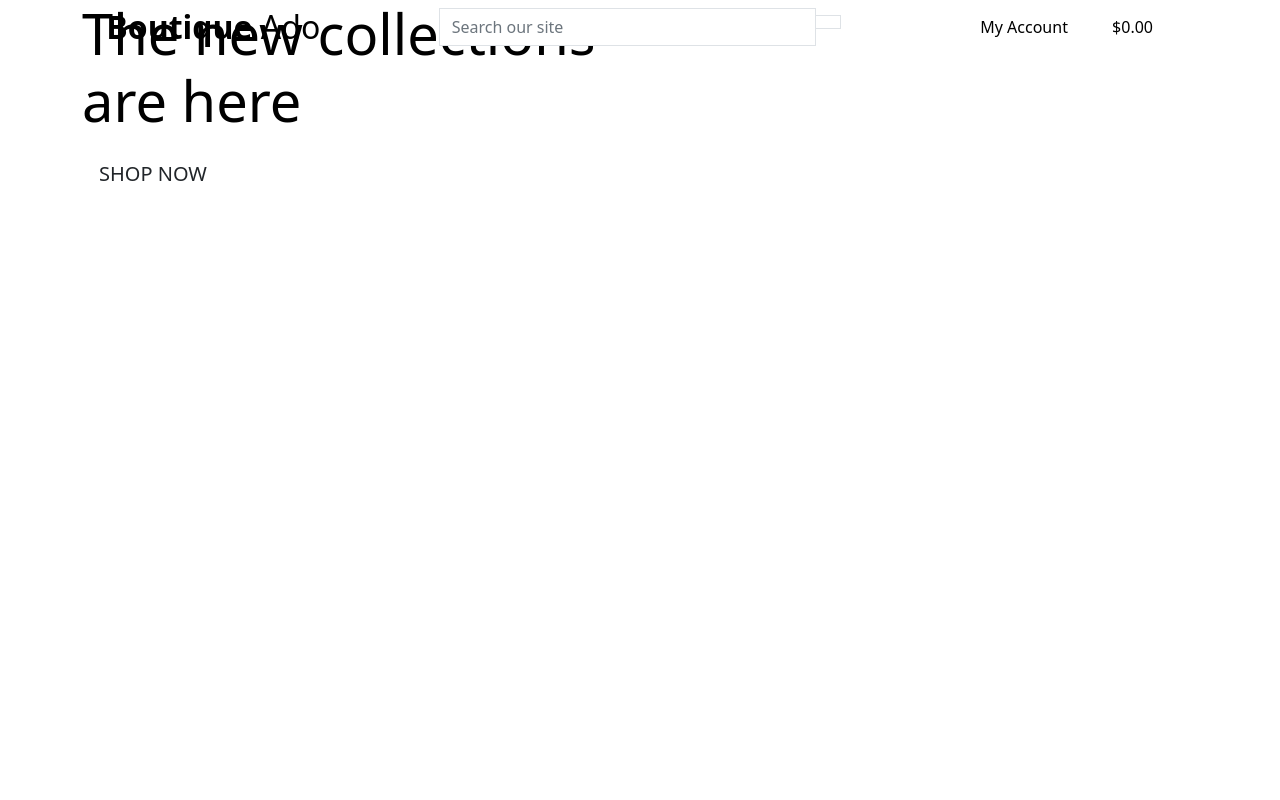
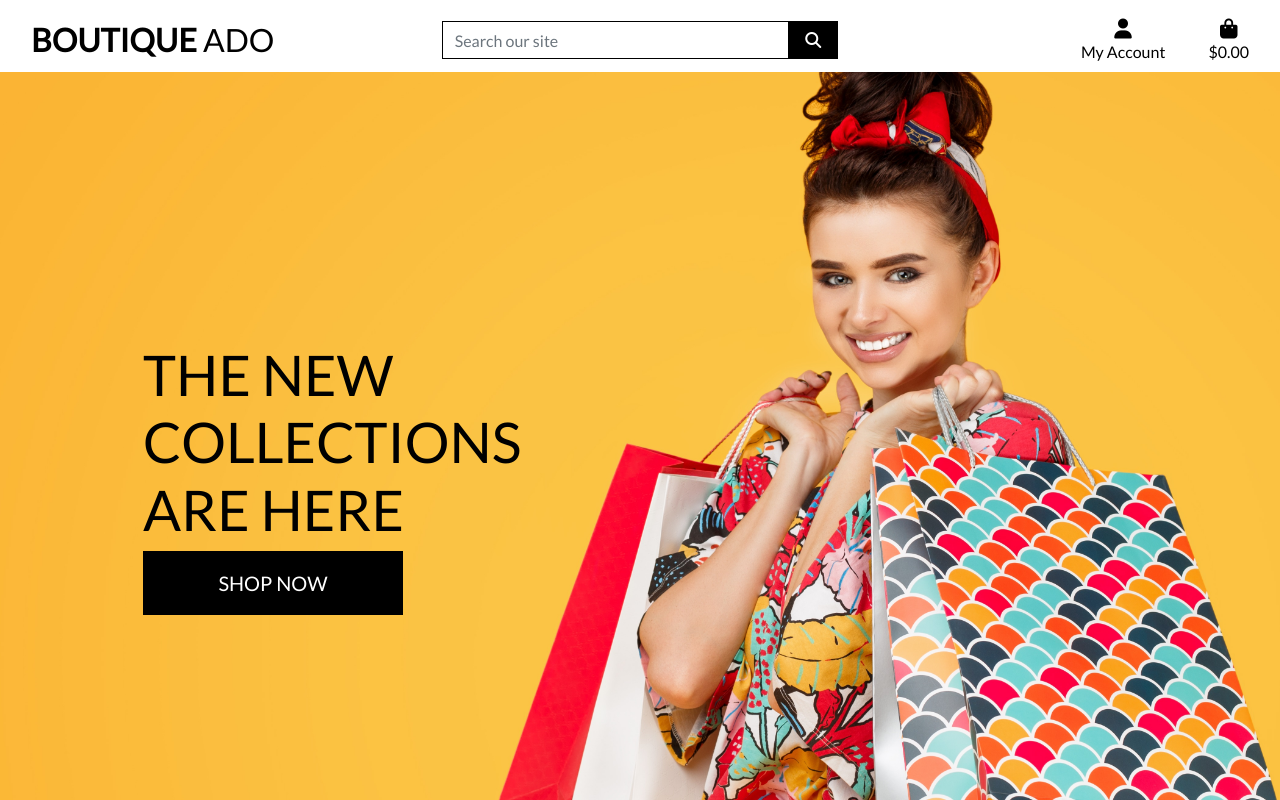
Before and after one commit to theodorCodes/shop-ado-tutorial, a Django app: page / in a window 1280 px wide. Run offline with Django 3.2, Linux system fonts and the light colour scheme; some libraries are stand-ins or nearby versions.

Commit message:
completed homepage header and css

```diff
--- a/boutique_ado/settings.py
+++ b/boutique_ado/settings.py
@@ -152,6 +152,11 @@ USE_TZ = True
 # https://docs.djangoproject.com/en/3.2/howto/static-files/
 
 STATIC_URL = '/static/'
+STATICFILES_DIRS = (os.path.join(BASE_DIR, 'static'),)
+
+MEDIA_URL = '/media/'
+MEDIA_ROOT = os.path.join(BASE_DIR, 'media')
+
 
 # Default primary key field type
 # https://docs.djangoproject.com/en/3.2/ref/settings/#default-auto-field
--- a/boutique_ado/urls.py
+++ b/boutique_ado/urls.py
@@ -15,9 +15,11 @@ Including another URLconf
 """
 from django.contrib import admin
 from django.urls import path, include
+from django.conf import settings
+from django.conf.urls.static import static
 
 urlpatterns = [
     path('admin/', admin.site.urls),
     path('accounts/', include('allauth.urls')),  # required by allauth
     path('', include('home.urls')),  # added for home template
-]
+] + static(settings.MEDIA_URL, document_root=settings.MEDIA_ROOT)
--- /dev/null
+++ b/static/css/base.css
@@ -0,0 +1,81 @@
+html {
+  height: 100%;
+}
+
+body {
+  background: url('/media/homepage_background_cropped.jpg') no-repeat center center fixed;
+  background-size: cover;
+  height: calc(100vh - 164px);
+  color: #555;
+  font-family: 'Lato';
+}
+
+/* from Bulma */
+.icon {
+  align-items: center;
+  display: inline-flex;
+  justify-content: center;
+  height: 1.5rem;
+  width: 1.5rem;
+}
+
+.logo-font {
+  text-transform: uppercase;
+}
+
+.main-logo-link {
+  width: fit-content;
+}
+
+.shop-now-button {
+  background: black;
+  color: white;
+  min-width: 260px;
+}
+
+.btn-black {
+  background: black;
+  color: white;
+}
+
+.shop-now-button:hover,
+.shop-now-button:active,
+.shop-now-button:focus,
+.btn-black:hover,
+.btn-black:active,
+.btn-black:focus {
+  background: #222;
+  color: white;
+}
+
+.text-black {
+  color: #000 !important;
+}
+
+.border-black {
+  border: 1px solid black !important;
+}
+
+/* -------------------------------- Media Queries */
+
+/* Slightly larger container on xl screens */
+@media (min-width: 1200px) {
+.container {
+  max-width: 80%;
+}
+}
+
+/* fixed top navbar only on medium and up */
+@media (min-width: 992px) {
+  .fixed-top-desktop-only {
+      position: fixed;
+      top: 0;
+      right: 0;
+      left: 0;
+      z-index: 1030;
+  }
+
+  .header-container {
+      padding-top: 164px;
+  }
+}
--- a/templates/base.html
+++ b/templates/base.html
@@ -6,10 +6,9 @@
 <head>
 
   {% block meta %}
-  <!-- Required meta tags -->
   <meta http-equiv="X-UA-Compatible" content="ie=edge">
   <meta charset="utf-8">
-  <meta name="viewport" content="width=device-width, initial-scale=1">
+  <meta name="viewport" content="width=device-width, initial-scale=1, shrink-to-fit=no">
   {% endblock %}
 
   <!-- custom meta -->
@@ -17,9 +16,10 @@
   {% endblock %}
 
   {% block corecss %}
-  <!-- Bootstrap CSS -->
-  <link href="https://cdn.jsdelivr.net/npm/bootstrap@5.1.3/dist/css/bootstrap.min.css" rel="stylesheet"
-    integrity="sha384-1BmE4kWBq78iYhFldvKuhfTAU6auU8tT94WrHftjDbrCEXSU1oBoqyl2QvZ6jIW3" crossorigin="anonymous">
+  <link rel="stylesheet" href="https://stackpath.bootstrapcdn.com/bootstrap/4.4.1/css/bootstrap.min.css"
+    integrity="sha384-Vkoo8x4CGsO3+Hhxv8T/Q5PaXtkKtu6ug5TOeNV6gBiFeWPGFN9MuhOf23Q9Ifjh" crossorigin="anonymous">
+  <link rel="stylesheet" href="https://fonts.googleapis.com/css?family=Lato&display=swap">
+  <link rel="stylesheet" href="{% static 'css/base.css' %}">
   {% endblock %}
 
   <!-- custom css -->
@@ -27,13 +27,15 @@
   {% endblock %}
 
   {% block corejs %}
-  <!-- jQuery -->
-  <script src="https://code.jquery.com/jquery-3.6.0.min.js"
-    integrity="sha256-/xUj+3OJU5yExlq6GSYGSHk7tPXikynS7ogEvDej/m4=" crossorigin="anonymous"></script>
-
-  <!-- Option 1: Bootstrap Bundle with Popper -->
-  <script src="https://cdn.jsdelivr.net/npm/bootstrap@5.1.3/dist/js/bootstrap.bundle.min.js"
-    integrity="sha384-ka7Sk0Gln4gmtz2MlQnikT1wXgYsOg+OMhuP+IlRH9sENBO0LRn5q+8nbTov4+1p"
+  <script src="https://kit.fontawesome.com/e9c73d7092.js" crossorigin="anonymous"></script>
+  <script src="https://code.jquery.com/jquery-3.4.1.slim.min.js"
+    integrity="sha384-J6qa4849blE2+poT4WnyKhv5vZF5SrPo0iEjwBvKU7imGFAV0wwj1yYfoRSJoZ+n"
+    crossorigin="anonymous"></script>
+  <script src="https://cdn.jsdelivr.net/npm/popper.js@1.16.0/dist/umd/popper.min.js"
+    integrity="sha384-Q6E9RHvbIyZFJoft+2mJbHaEWldlvI9IOYy5n3zV9zzTtmI3UksdQRVvoxMfooAo"
+    crossorigin="anonymous"></script>
+  <script src="https://stackpath.bootstrapcdn.com/bootstrap/4.4.1/js/bootstrap.min.js"
+    integrity="sha384-wfSDF2E50Y2D1uUdj0O3uMBJnjuUD4Ih7YwaYd1iqfktj0Uod8GCExl3Og8ifwB6"
     crossorigin="anonymous"></script>
   {% endblock %}
 
@@ -47,7 +49,7 @@
 <body>
   <!-- Navigation -->
   <header class="container-fluid fixed-top">
-    <div class="row">
+    <div id="topnav" class="row bg-white pt-lg-2 d-none d-lg-flex">
       <!-- Logo -->
       <div class="col-12 col-lg-4 my-auto py-1 py-lg-0 text-center text-lg-left">
         <a href="{% url 'home' %}" class="nav-link main-logo-link">
```
Also changed, not shown: media/homepage_background_cropped.jpg (added).
